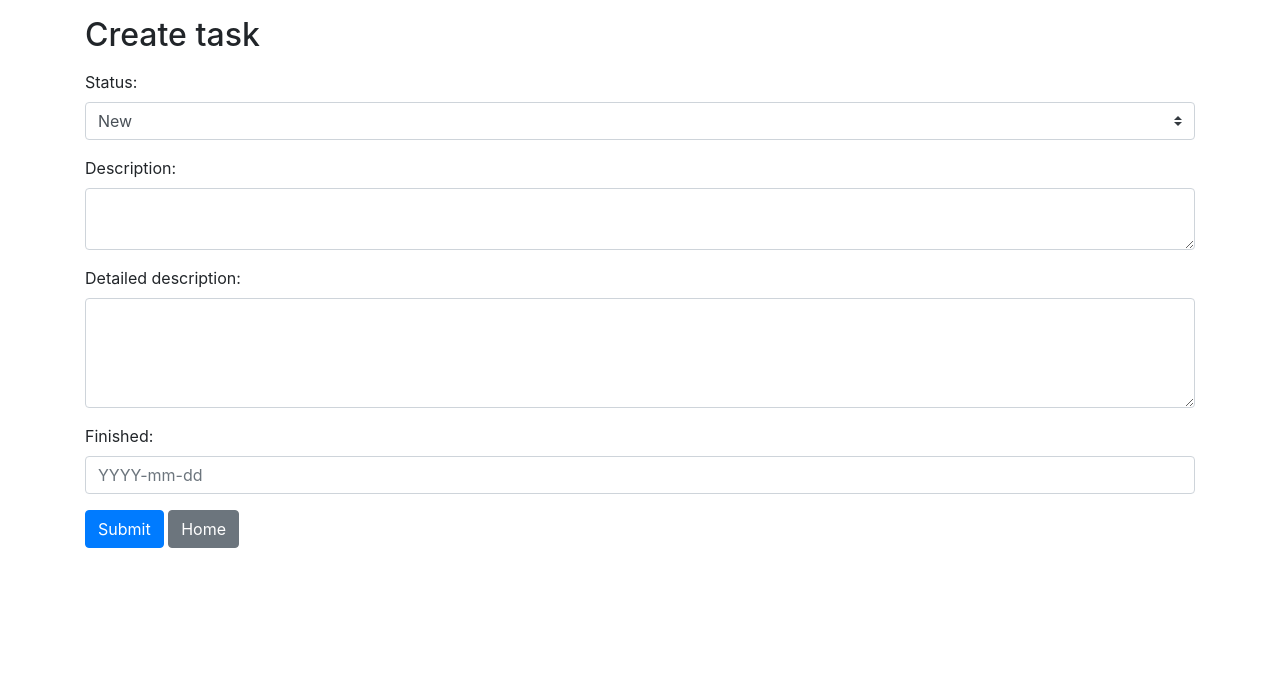
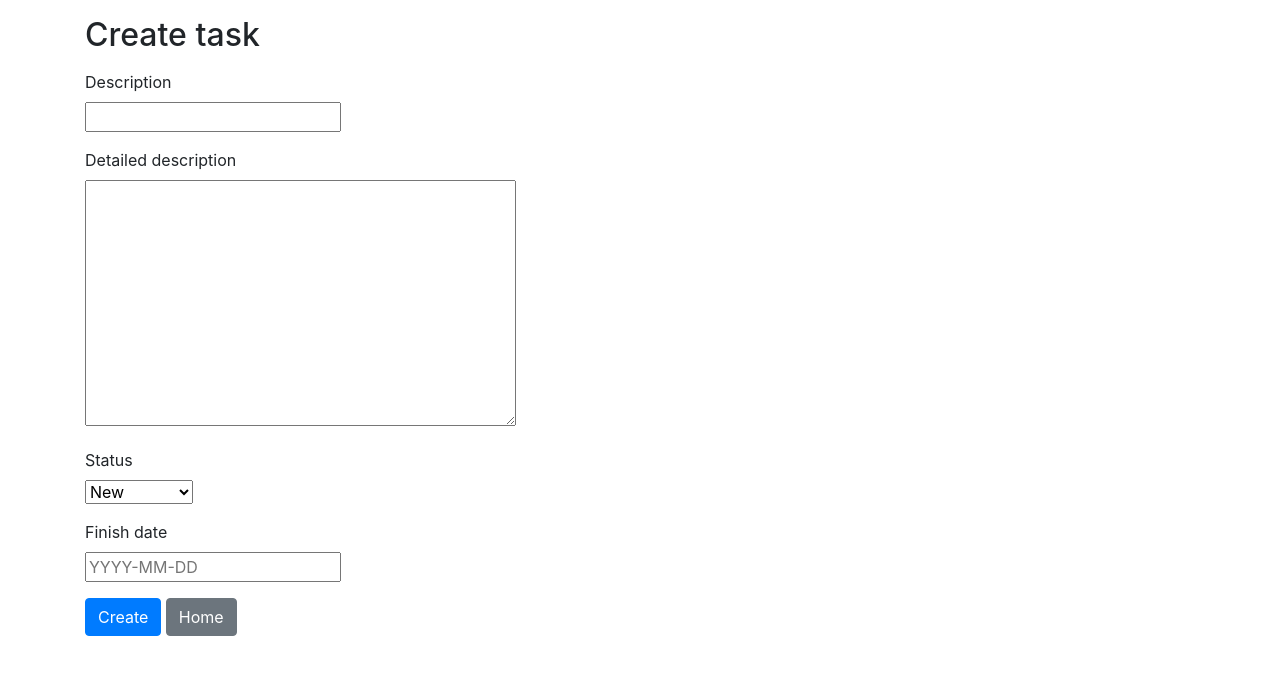
Before and after one commit to ihinion/homework_47, a Django app: page /add/ in a window 1280 px wide. Shown: the top 675 px of the page. Run offline with Django 3.2, Linux system fonts and the light colour scheme; some libraries are stand-ins or nearby versions.

Commit message:
Fixed labels in TaskForm, changed add.html to include task_form template, changed task_create_view to use django form validation

```diff
--- a/source/webapp/forms.py
+++ b/source/webapp/forms.py
@@ -8,4 +8,5 @@ class TaskForm(forms.Form):
     detailed_desc = forms.CharField(max_length=1500, required=False, label='Detailed description',
                                     widget=widgets.Textarea)
     status = forms.ChoiceField(required=True, label='Status', choices=STATUS_CHOICES)
-    finish_date = forms.DateField(required=False, widget=forms.DateInput(attrs={'placeholder': 'YYYY-MM-DD'}))
+    finish_date = forms.DateField(required=False, label='Finish date', widget=forms.DateInput(attrs={
+        'placeholder': 'YYYY-MM-DD'}))
--- a/source/webapp/templates/add.html
+++ b/source/webapp/templates/add.html
@@ -2,31 +2,7 @@
 {% block title %}Add task{% endblock %}
 {% block content %}
 <h2 class="my-3">Create task</h2>
-        <form action="{% url 'task_create' %}" method="post">
-            {% csrf_token %}
-            <div class="form-group">
-            <label>Status:</label>
-            <select class="custom-select" name="status" required>
-                {% for option in options %}
-                        <option value="{{ option.0 }}"
-                                {% if option.0 == 'new' %}selected{% endif %}>{{ option.1 }}</option>
-                {% endfor %}
-            </select>
-            </div>
-            <div class="form-group">
-            <label>Description:</label>
-            <textarea class="form-control" name="description" rows="2" required></textarea>
-            </div>
-            <div class="form-group">
-            <label>Detailed description:</label>
-            <textarea class="form-control" name="detailed_desc" rows="4"></textarea>
-            </div>
-            <div class="form-group">
-            <label>Finished:</label>
-            <input class="form-control" type="text" name="finish_date" placeholder="YYYY-mm-dd"/>
-            </div>
-            <input class="btn btn-primary" type="submit" value="Submit">
-            <a class="btn btn-secondary" href="{% url 'index' %}" role="button">Home</a>
-
-        </form>
+    <form action="{% url 'task_create' %}" method="post">
+    {% include 'partial/task_form.html' with button_text='Create' %}
+    </form>
 {% endblock %}
--- a/source/webapp/views.py
+++ b/source/webapp/views.py
@@ -1,6 +1,6 @@
 from webapp.models import Task
 from django.shortcuts import redirect, get_object_or_404, render
-from webapp.models import STATUS_CHOICES
+from webapp.forms import TaskForm
 
 
 def index_view(request):
@@ -9,20 +9,18 @@ def index_view(request):
 
 
 def task_create_view(request):
-    options = STATUS_CHOICES
     if request.method == 'GET':
-        return render(request, 'add.html', {'options': options})
+        form = TaskForm()
+        return render(request, 'add.html', {'form': form})
     elif request.method == 'POST':
-        description = request.POST.get('description')
-        status = request.POST.get('status')
-        finish_date = request.POST.get('finish_date')
-        detailed_desc = request.POST.get('detailed_desc')
-        if not finish_date:
-            finish_date = None
-        if not detailed_desc:
-            detailed_desc = None
-        task = Task.objects.create(description=description, detailed_desc=detailed_desc, status=status, finish_date=finish_date)
-        return redirect(task_view, pk=task.pk)
+        form = TaskForm(data=request.POST)
+        if form.is_valid():
+            task = Task.objects.create(description=form.cleaned_data['description'], status=form.cleaned_data['status'],
+                                       detailed_desc=form.cleaned_data['detailed_desc'],
+                                       finish_date=form.cleaned_data['finish_date'])
+            return redirect(task_view, pk=task.pk)
+        else:
+            return render(request, 'add.html', {'form': form})
 
 
 def delete_view(request, id):
```
